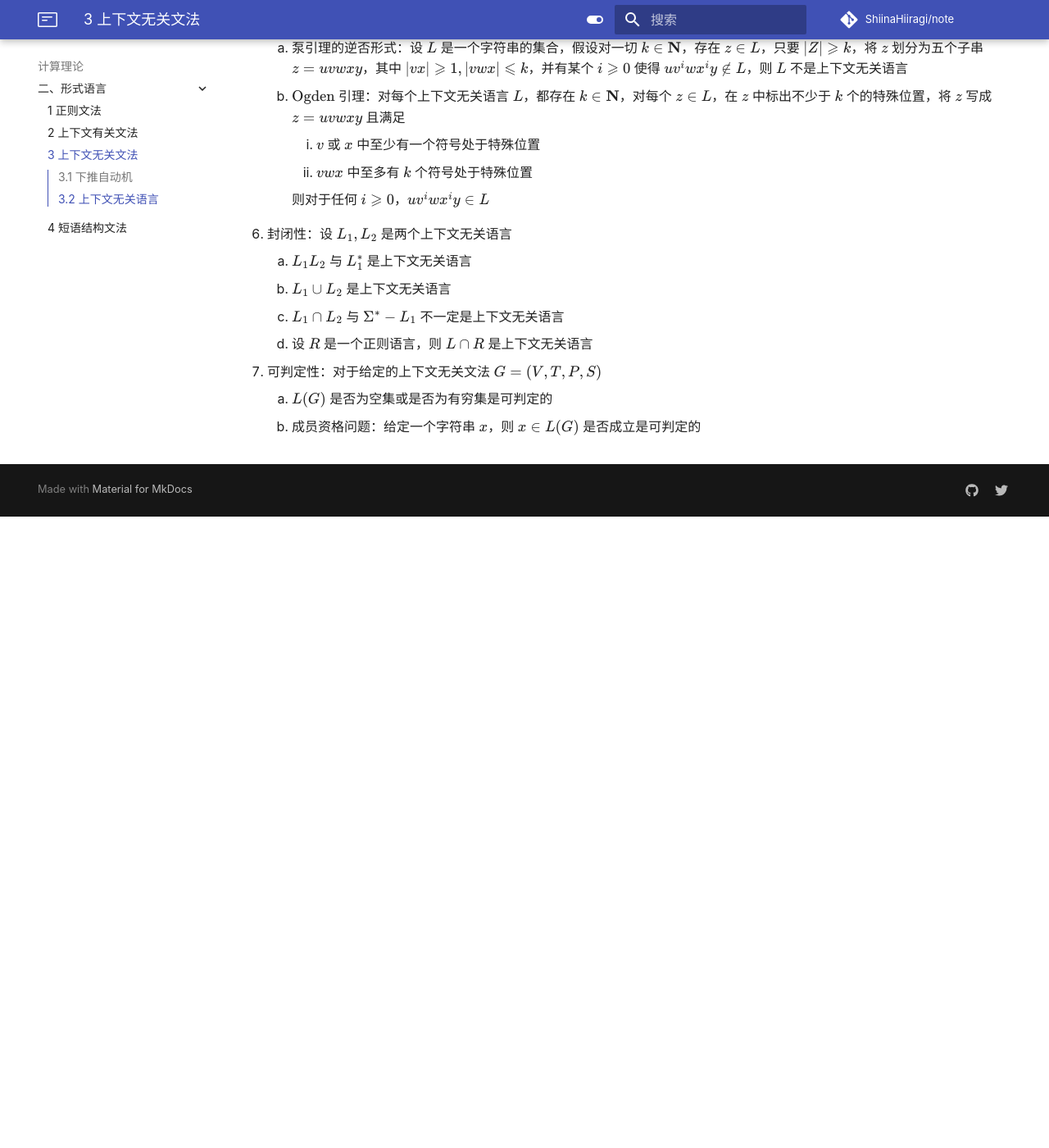
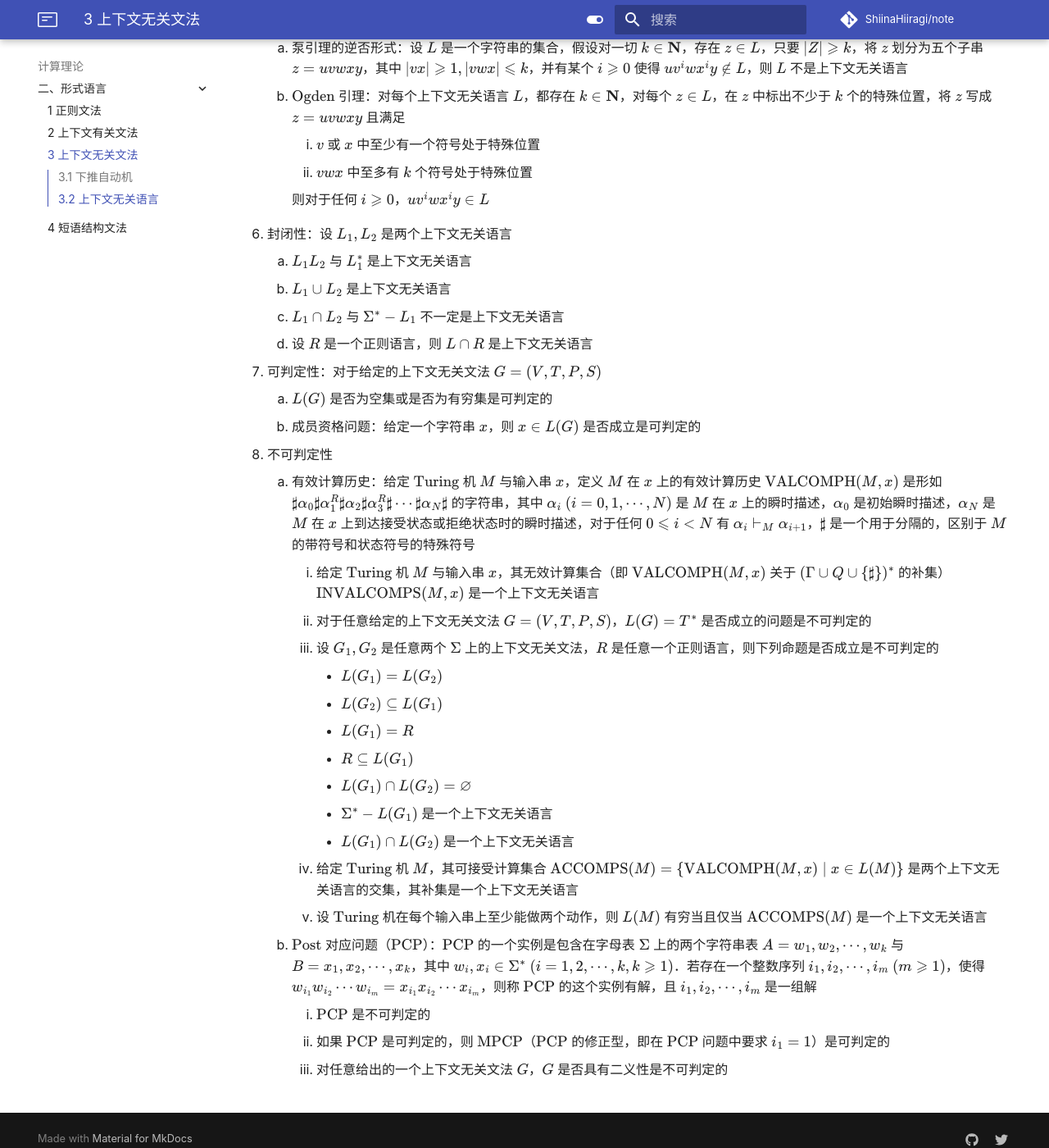
Before and after one commit to ShiinaHiiragi/note, an MkDocs documentation site: the page built from docs/comp/syntax/cfg.md, in a window 1280 px wide and 1400 px high, scrolled down 3581 px. Shown: the whole window at 82% size. Built offline with MkDocs 1.6.1 and Material for MkDocs 9.7.7, drawn with Linux system fonts in a browser that asks for light colours; comment, search, counter and statistics services are not loaded; before the commit the page ends 4211 px from its top, so only the background shows below that.

Commit message:
add cfg j

```diff
--- a/docs/comp/syntax/cfg.md
+++ b/docs/comp/syntax/cfg.md
@@ -124,3 +124,21 @@
 7. 可判定性：对于给定的上下文无关文法 $G = (V, T, P, S)$
     1. $L(G)$ 是否为空集或是否为有穷集是可判定的
     2. 成员资格问题：给定一个字符串 $x$，则 $x \in L(G)$ 是否成立是可判定的
+8. 不可判定性
+    1. 有效计算历史：给定 $\text{Turing}$ 机 $M$ 与输入串 $x$，定义 $M$ 在 $x$ 上的有效计算历史 $\text{VALCOMPH}(M, x)$ 是形如 $\sharp \alpha_0 \sharp \alpha_1^R \sharp \alpha_2 \sharp \alpha_3^R \sharp \cdots \sharp \alpha_N \sharp$ 的字符串，其中 $\alpha_i \ (i = 0, 1, \cdots, N)$ 是 $M$ 在 $x$ 上的瞬时描述，$\alpha_0$ 是初始瞬时描述，$\alpha_N$ 是 $M$ 在 $x$ 上到达接受状态或拒绝状态时的瞬时描述，对于任何 $0 \leqslant i < N$ 有 $\alpha_i \vdash_M \alpha_{i+1}$，$\sharp$ 是一个用于分隔的，区别于 $M$ 的带符号和状态符号的特殊符号
+        1. 给定 $\text{Turing}$ 机 $M$ 与输入串 $x$，其无效计算集合（即 $\text{VALCOMPH}(M, x)$ 关于 $(\Gamma \cup Q \cup \{\sharp\})^*$ 的补集）$\text{INVALCOMPS}(M, x)$ 是一个上下文无关语言
+        2. 对于任意给定的上下文无关文法 $G = (V, T, P, S)$，$L(G) = T^*$ 是否成立的问题是不可判定的
+        3. 设 $G_1, G_2$ 是任意两个 $\Sigma$ 上的上下文无关文法，$R$ 是任意一个正则语言，则下列命题是否成立是不可判定的
+            - $L(G_1) = L(G_2)$
+            - $L(G_2) \subseteq L(G_1)$
+            - $L(G_1) = R$
+            - $R \subseteq L(G_1)$
+            - $L(G_1) \cap L(G_2) = \varnothing$
+            - $\Sigma^* - L(G_1)$ 是一个上下文无关语言
+            - $L(G_1) \cap L(G_2)$ 是一个上下文无关语言
+        4. 给定 $\text{Turing}$ 机 $M$，其可接受计算集合 $\text{ACCOMPS}(M) = \{\text{VALCOMPH}(M, x) \mid x \in L(M) \}$ 是两个上下文无关语言的交集，其补集是一个上下文无关语言
+        5. 设 $\text{Turing}$ 机在每个输入串上至少能做两个动作，则 $L(M)$ 有穷当且仅当 $\text{ACCOMPS}(M)$ 是一个上下文无关语言
+    2. $\text{Post}$ 对应问题（$\text{PCP}$）：$\text{PCP}$ 的一个实例是包含在字母表 $\Sigma$ 上的两个字符串表 $A = w_1, w_2, \cdots, w_k$ 与 $B = x_1, x_2, \cdots, x_k$，其中 $w_i, x_i \in \Sigma^* \ (i = 1, 2, \cdots, k, k \geqslant 1)$．若存在一个整数序列 $i_1, i_2, \cdots, i_m \ (m \geqslant 1)$，使得 $w_{i_1} w_{i_2} \cdots w_{i_m} = x_{i_1} x_{i_2} \cdots x_{i_m}$，则称 $\text{PCP}$ 的这个实例有解，且 $i_1, i_2, \cdots, i_m$ 是一组解
+        1. $\text{PCP}$ 是不可判定的
+        2. 如果 $\text{PCP}$ 是可判定的，则 $\text{MPCP}$（$\text{PCP}$ 的修正型，即在 $\text{PCP}$ 问题中要求 $i_1 = 1$）是可判定的
+        3. 对任意给出的一个上下文无关文法 $G$，$G$ 是否具有二义性是不可判定的
```
Also changed, not shown: docs/comp/syntax/psg.md (+1 -1 lines), docs/index.md (+1 -1 lines).
